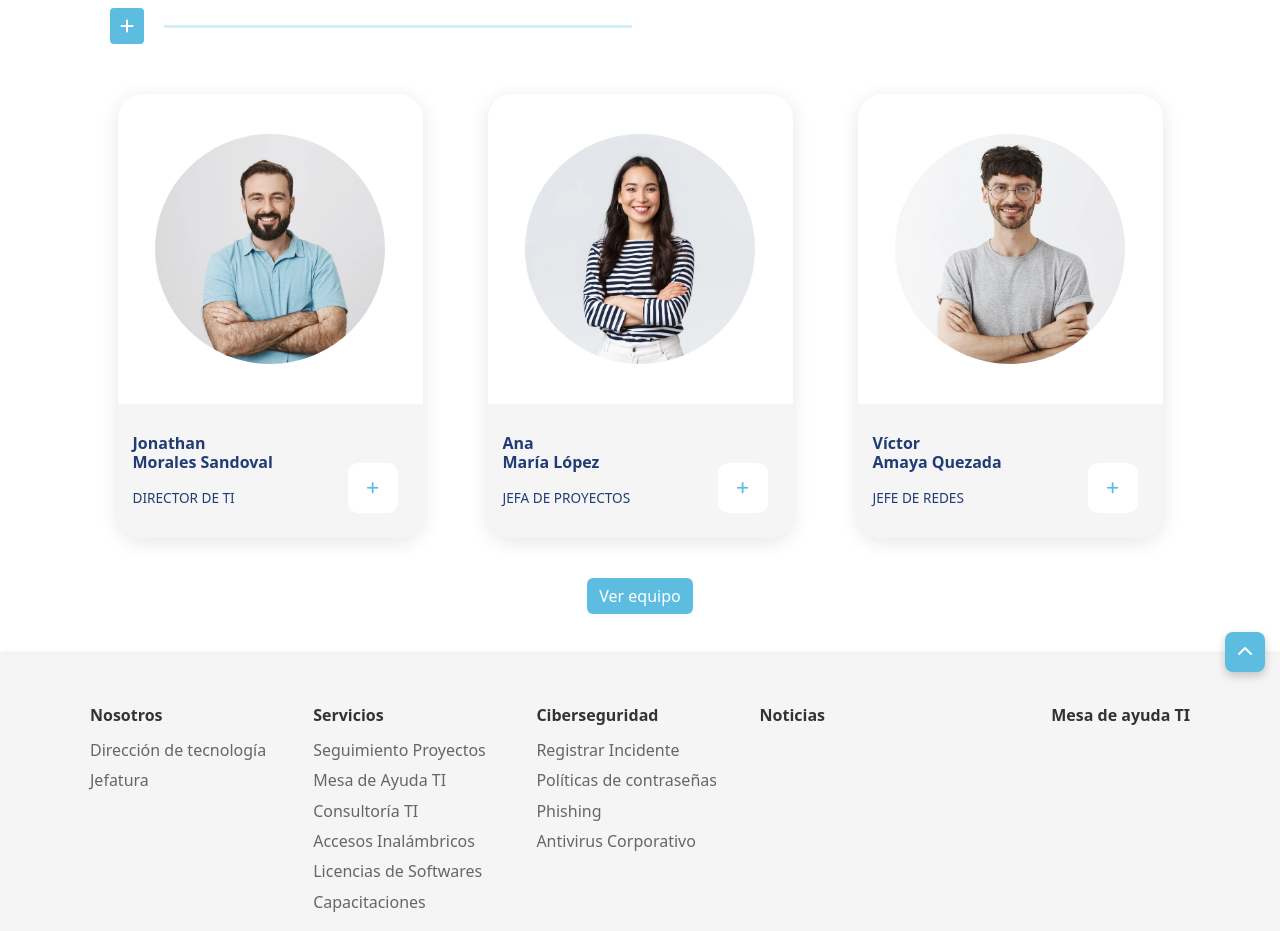
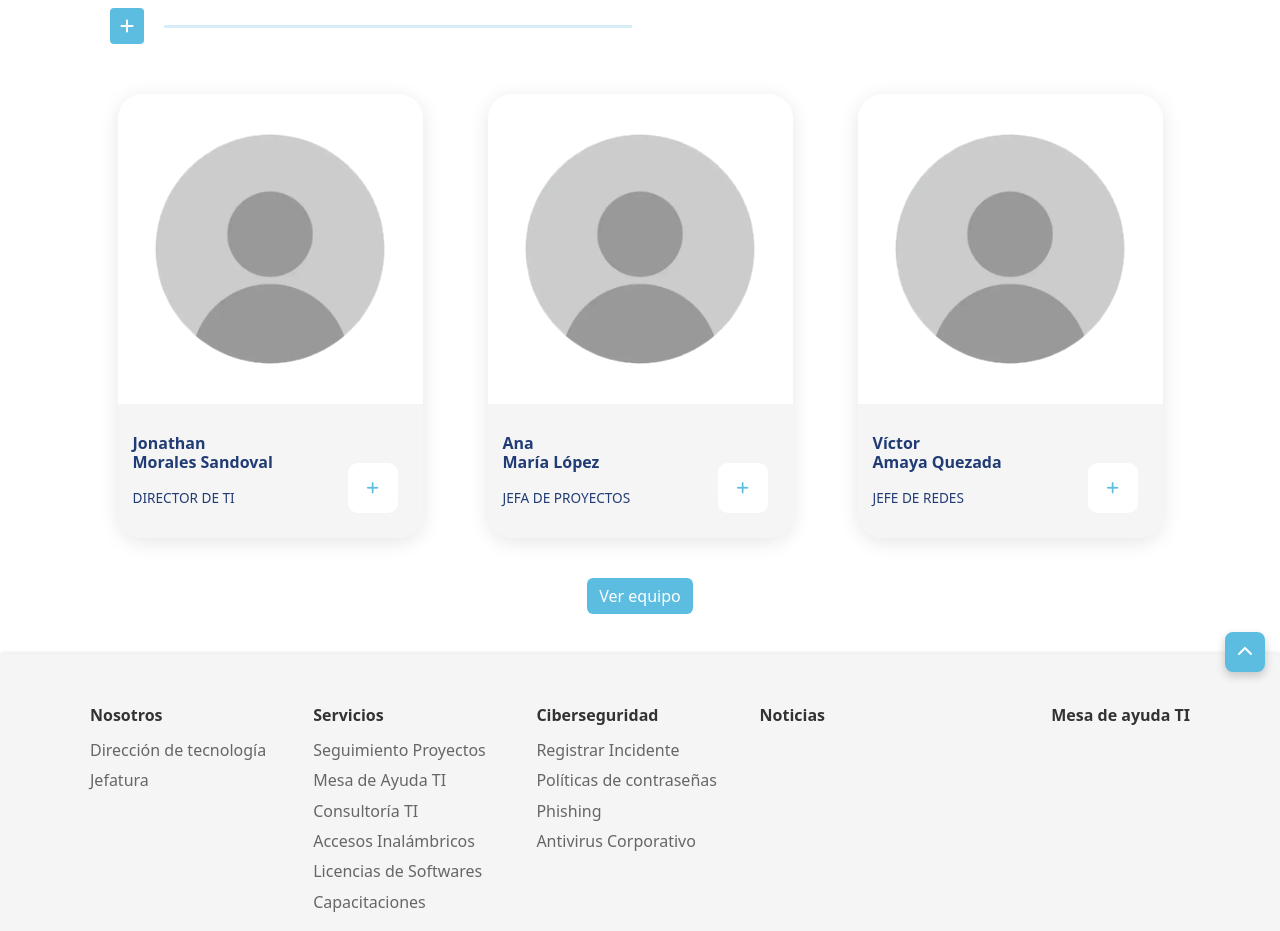
Before and after one commit to vandalit/ubo-tiapp-1.8, a Vue app: page /about in a window 1280 px wide. Shown: the part 800-1731 px from the top of the page. Built offline with nearby package versions, Linux system fonts and the light colour scheme.

Commit message:
ajuste diseño

```diff
--- a/src/assets/equipo.json
+++ b/src/assets/equipo.json
@@ -3,7 +3,7 @@
     "id": 1,
     "name": "Jonathan Morales Sandoval",
     "role": "Director de TI",
-    "image": "/img/user01.webp",
+    "image": "/img/user-placeholder.webp",
     "email": "jmorales@ejemplo.com",
     "phone": "555-1234",
     "department": "Tecnologías de la Información",
@@ -13,7 +13,7 @@
     "id": 2,
     "name": "Ana María López",
     "role": "Jefa de Proyectos",
-    "image": "/img/user03.webp",
+    "image": "/img/user-placeholder.webp",
     "email": "amlopez@ejemplo.com",
     "phone": "555-5678",
     "department": "Proyectos y Desarrollo",
@@ -23,7 +23,7 @@
     "id": 3,
     "name": "Víctor Amaya Quezada",
     "role": "Jefe de Redes",
-    "image": "/img/user02.webp",
+    "image": "/img/user-placeholder.webp",
     "email": "vamaya@ejemplo.com",
     "phone": "555-9101",
     "department": "Infraestructura y Redes",
@@ -33,7 +33,7 @@
     "id": 4,
     "name": "Bastian Palma Urra",
     "role": "Jefe de Soporte",
-    "image": "https://placehold.co/200x200",
+    "image": "/img/user-placeholder.webp",
     "email": "bpalma@ejemplo.com",
     "phone": "555-1122",
     "department": "Soporte y Mantenimiento",
@@ -43,7 +43,7 @@
     "id": 5,
     "name": "Carolina Rojas",
     "role": "Analista Funcional",
-    "image": "https://placehold.co/200x200",
+    "image": "/img/user-placeholder.webp",
     "email": "crojas@ejemplo.com",
     "phone": "555-1314",
     "department": "Analítica y Business Intelligence",
@@ -53,7 +53,7 @@
     "id": 6,
     "name": "Pedro Fuentes",
     "role": "Desarrollador Fullstack",
-    "image": "https://placehold.co/200x200",
+    "image": "/img/user-placeholder.webp",
     "email": "pfuentes@ejemplo.com",
     "phone": "555-1516",
     "department": "Desarrollo y Arquitectura",
@@ -63,7 +63,7 @@
     "id": 7,
     "name": "Lucía González",
     "role": "Diseñadora UX/UI",
-    "image": "https://placehold.co/200x200",
+    "image": "/img/user-placeholder.webp",
     "email": "lgonzalez@ejemplo.com",
     "phone": "555-1718",
     "department": "Diseño e Innovación",
--- a/src/assets/services.json
+++ b/src/assets/services.json
@@ -10,7 +10,7 @@
   {
     "name": "Mesa de Ayuda TI",
     "image": "/img/img05.webp",
-    "description": "La Mesa de Ayuda TI es el canal oficial para proporcionar soporte técnico a los usuarios de la Universidad. Para solicitar asistencia, ingresa a: https://serviciosti.ubo.cl.",
+    "description": "La Mesa de Ayuda TI es el canal oficial para proporcionar soporte técnico a los usuarios de la Universidad. Para solicitar asistencia, ingresa a: <a href='https://serviciosti.ubo.cl' target='_blank'>serviciosti.ubo.cl</a>",
     "button_active": false,
     "button_text": "Generar Ticket",
     "button_route": "/ticket"
@@ -20,13 +20,13 @@
     "image": "/img/img06.webp",
     "description": "Solicita asesoría técnica o cotizaciones de insumos tecnológicos",
     "button_active": true,
-    "button_text": "Generar Ticket",
-    "button_route": "/ticket"
+    "button_text": "Formulario de Solicitud",
+    "button_route": "https://forms.office.com/r/BVXuAkBDZF?origin=lprLink"
   },
   {
     "name": "Conectividad WI-FI UBO",
     "image": "/img/img07.webp",
-    "description": "La Universidad Bernardo O'Higgins pone a disposición de su comunidad universitaria acceso a la red Wi-Fi, reafirmando su compromiso con la educación de calidad y el desarrollo de la investigación. Este servicio tiene como propósito facilitar la conexión a plataformas académicas, recursos digitales y herramientas de comunicación para estudiantes, académicos y colaboradores. [Accesos a Red WI-FI] [Red de Invitados] SSDI  : Invitado | Clave: invitado  [Red Administrativa] SSDI  : su usuario de correo sin @ubo.cl | Clave: misma de su correo corporativo. ",
+    "description": "<div style=\"font-size: 1rem;\">La Universidad Bernardo O'Higgins pone a disposición de su comunidad universitaria acceso a la red Wi-Fi, reafirmando su compromiso con la educación de calidad y el desarrollo de la investigación. Este servicio tiene como propósito facilitar la conexión a plataformas académicas, recursos digitales y herramientas de comunicación para estudiantes, académicos y colaboradores.</div><br><div style=\"display: flex; gap: 18px; font-size: 0.9rem;\"> <div style=\"flex: 1; background-color: #f5f9fc; padding: 8px; border-radius: 8px; border: 1px solid #cce4f6;\"> <strong style=\"color: #0d2c5b;\">Red de Invitados</strong><br /> <span><strong>SSID:</strong> Invitado</span><br /> <span><strong>Clave:</strong> invitado</span> </div> <div style=\"flex: 1; background-color: #f5f9fc; padding: 8px; border-radius: 8px; border: 1px solid #cce4f6;\"> <strong style=\"color: #0d2c5b;\">Red Administrativa</strong><br /> <span><strong>SSID:</strong> su usuario de correo sin @ubo.cl</span><br /> <span><strong>Clave:</strong> misma de su correo corporativo</span> </div> </div>",
     "button_active": false,
     "button_text": "",
     "button_route": ""
--- a/src/components/Carousel.vue
+++ b/src/components/Carousel.vue
@@ -17,9 +17,8 @@
       <!-- Sección de contenido textual -->
       <div class="content-area">
         <h3 class="title">{{ currentService.name }}</h3>
-        <p class="description">
-          {{ currentService.description }}
-        </p>
+        <div class="description" v-html="currentService.description">
+        </div>
 
 
         <!-- Parte inferior: flechas + botón en la misma fila -->
@@ -113,9 +112,9 @@ function prevSlide() {
   overflow: hidden;
   /* box-shadow: 0 2px 8px rgba(0,0,0,0.1); */
   position: relative;
-  max-width: 900px;  /* Ajusta según tu diseño */
+  max-width: 1200px;  /* Ajusta según tu diseño */
   margin: 0 auto;    /* Centrar horizontalmente */
-  margin-bottom: 100px;
+  margin-bottom: 80px;
 }
 
 /* Área de la imagen (aprox 1/3 del ancho) */
@@ -127,8 +126,8 @@ function prevSlide() {
 }
 
 .service-img {
-  width: 305px;
-  height: 305px;
+  width: 405px;
+  height: 405px;
   object-fit: cover;
   display: block;
   border-radius: 16px;
@@ -163,7 +162,7 @@ function prevSlide() {
   display: flex;
   flex-direction: column; /* Para acomodar flechas y botón login abajo */
   justify-content: space-between;
-  min-height: 300px;
+  min-height: 400px;
 
 }
 
--- a/src/components/FichaExpandida.vue
+++ b/src/components/FichaExpandida.vue
@@ -106,7 +106,7 @@ export default {
 .modal-header-banner {
   width: 100%;
   height: 120px;
-  background: url('https://placehold.co/800x120') center/cover no-repeat; /* Cambia la imagen según tu gusto */
+  background: grey; /* Cambia la imagen según tu gusto, cambiar a una url */
   position: relative;
 }
 
```
Also changed, not shown: src/components/stub-credenciales.html (added, +31 -0 lines), public/img/user-placeholder.webp (added), src/assets/styles/main.scss (line endings or trailing spaces).
